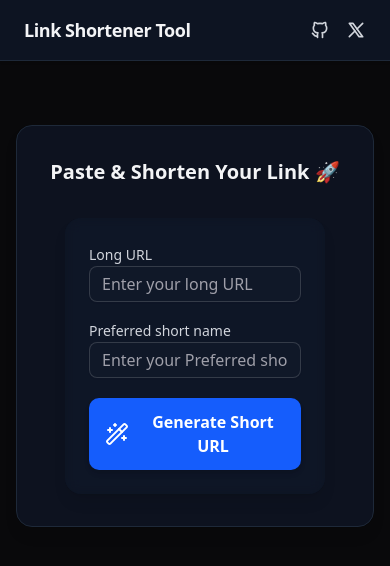
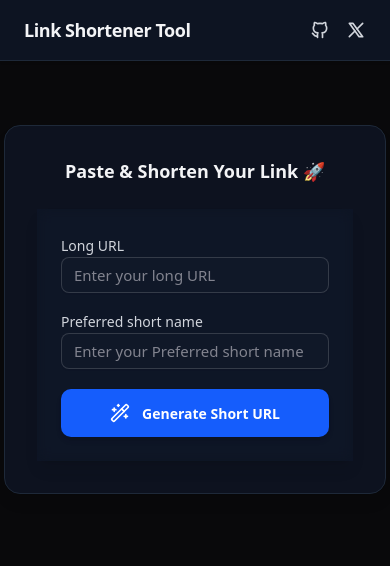
Before and after one commit to Sidharth77777/next-link-shortener, a Next.js app: page / in a window 390 px wide. Shown: the top 566 px of the page. Built offline with nearby package versions, Linux system fonts and the light colour scheme.

Commit message:
responsive

```diff
--- a/app/_components/Form.js
+++ b/app/_components/Form.js
@@ -41,7 +41,6 @@ export default function ShortenForm() {
   const [copyStatus, setCopyStatus] = useState(false);
   const [loading, setLoading] = useState(false);
 
-  // reset copy status when shortUrl changes
   useEffect(() => {
     setCopyStatus(false);
   }, [shortUrl]);
@@ -103,13 +102,14 @@ export default function ShortenForm() {
   };
 
   return (
-    <div className="px-4">
+    <div className="w-full">
+      <div className="w-full">
       <motion.form
         onSubmit={handleForm}
         initial="hidden"
         animate="visible"
         variants={formVariant}
-        className="flex flex-col gap-4 w-full max-w-lg mx-auto mt-8 p-6 bg-white/60 dark:bg-gray-900/60 backdrop-blur rounded-2xl shadow-lg"
+        className="flex flex-col gap-4 sm:w-4/5 w-full p-6 mx-auto bg-white/60 dark:bg-gray-900/60 backdrop-blur rounded-none sm:rounded-2xl shadow-lg"
       >
         <motion.div variants={childVariant}>
           <label className="text-sm font-medium text-gray-700 dark:text-gray-300 mb-2">
@@ -120,7 +120,7 @@ export default function ShortenForm() {
               value={url}
               onChange={(e) => setUrl(e.target.value)}
               placeholder="Enter your long URL"
-              className="p-3 border rounded-md dark:bg-gray-900 dark:text-white w-full"
+              className="p-3 border rounded-md dark:bg-gray-900 dark:text-white w-full placeholder:opacity-80 sm:placeholder:text-sm placeholder:text-[15px]"
               aria-label="Long URL"
             />
           </motion.div>
@@ -135,7 +135,7 @@ export default function ShortenForm() {
               value={preferredUrl}
               onChange={(e) => setPreferredUrl(e.target.value)}
               placeholder="Enter your Preferred short name"
-              className="p-3 border rounded-md dark:bg-gray-900 dark:text-white w-full"
+              className="p-3 border rounded-md dark:bg-gray-900 dark:text-white w-full placeholder:opacity-80 sm:placeholder:text-sm placeholder:text-[15px]"
               aria-label="Preferred short name"
             />
           </motion.div>
@@ -147,7 +147,7 @@ export default function ShortenForm() {
             whileTap={btnTap}
             whileHover={{ scale: 1.02 }}
             disabled={loading}
-            className={`w-full cursor-pointer flex items-center justify-center gap-3 px-4 py-3 rounded-lg ${
+            className={`w-full cursor-pointer flex items-center justify-center sm:text-lg text-[14px] gap-3 px-4 py-3 rounded-lg ${
               loading ? "bg-blue-400 cursor-wait" : "bg-blue-600 hover:bg-blue-700"
             } text-white font-semibold shadow-md`}
             aria-label="Generate Short URL"
@@ -157,7 +157,7 @@ export default function ShortenForm() {
             ) : (
               <>
                 <motion.span whileHover={iconHover} className="inline-flex">
-                  <WandSparkles />
+                  <WandSparkles width={20} />
                 </motion.span>
                 Generate Short URL
               </>
@@ -165,6 +165,7 @@ export default function ShortenForm() {
           </motion.button>
         </motion.div>
       </motion.form>
+      </div>
 
       <AnimatePresence>
         {shortUrl && (
@@ -173,7 +174,7 @@ export default function ShortenForm() {
             initial={{ opacity: 0, y: 6 }}
             animate={{ opacity: 1, y: 0 }}
             exit={{ opacity: 0, y: 6 }}
-            className="w-full max-w-lg mx-auto mt-6 px-4"
+            className="w-full max-w-lg mt-5 mx-auto"
           >
             <div
               className="flex flex-wrap items-center justify-between gap-3
@@ -188,7 +189,7 @@ export default function ShortenForm() {
                 <div className="flex items-center gap-3">
                   <motion.code
                     whileHover={{ scale: 1.02 }}
-                    className="px-2 py-1 rounded bg-gray-100 dark:bg-gray-800 underline text-blue-500 max-w-full truncate"
+                    className="px-2 py-1 rounded bg-gray-100 sm:text-md text-[15px] dark:bg-gray-800 underline text-blue-500 max-w-full truncate"
                     title={typeof shortUrl === "string" ? shortUrl : JSON.stringify(shortUrl)}
                   >
                     {typeof shortUrl === "string" ? shortUrl : shortUrl?.shortUrl || ""}
--- a/app/_components/Shortener.js
+++ b/app/_components/Shortener.js
@@ -2,9 +2,9 @@ import ShortenForm from "./Form";
 
 export default function Shortener() {
   return (
-    <div className="w-full flex items-center justify-center py-16 px-4">
-      <div className="w-full sm:w-3/5 lg:w-4/6 bg-white/80 dark:bg-gray-900/70 backdrop-blur-md border border-gray-200 dark:border-gray-800 rounded-2xl shadow-lg p-8 transition-all duration-300">
-        <h2 className="text-center text-xl sm:text-3xl font-semibold mb-6 text-gray-800 dark:text-gray-100">
+    <div className="w-full flex items-center justify-center py-16 px-1">
+      <div className="w-full sm:w-3/5 bg-white/80 dark:bg-gray-900/70 backdrop-blur-md border border-gray-200 dark:border-gray-800 rounded-2xl shadow-lg p-8 transition-all duration-300">
+        <h2 className="text-center text-[18px] sm:text-3xl font-semibold mb-6 text-gray-800 dark:text-gray-100">
           Paste & Shorten Your Link 🚀
         </h2>
         <ShortenForm />
```
